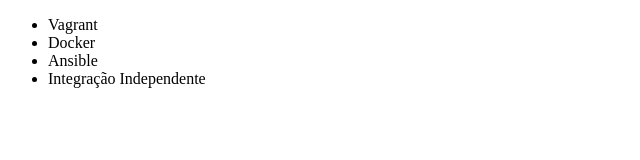
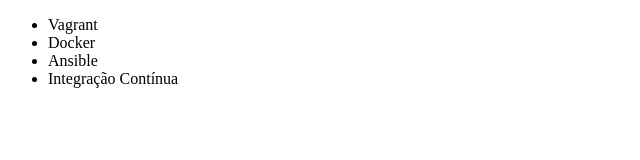
Before and after one commit to DarkoVitorMol/alura-git, a plain HTML site: page index.html in a window 1280 px wide. Shown: the full height of the page, 0-640 px from the left. Drawn offline with Linux system fonts and the light colour scheme.

Commit message:
Trocando o nome do último curso

```diff
--- a/index.html
+++ b/index.html
@@ -9,7 +9,7 @@
 		<li>Vagrant</li>
 		<li>Docker</li>
 		<li>Ansible</li>
-		<li>Integração Independente</li>
+		<li>Integração Contínua</li>
 	</ul>
 </body>
 </html>
```
